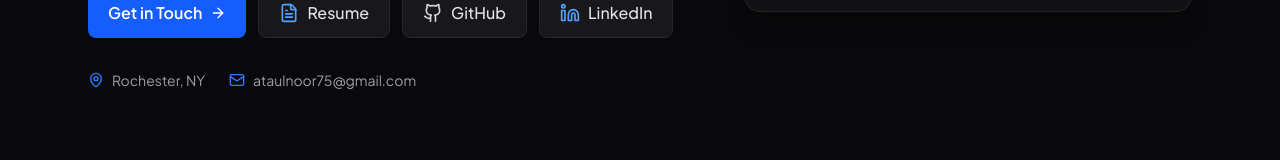
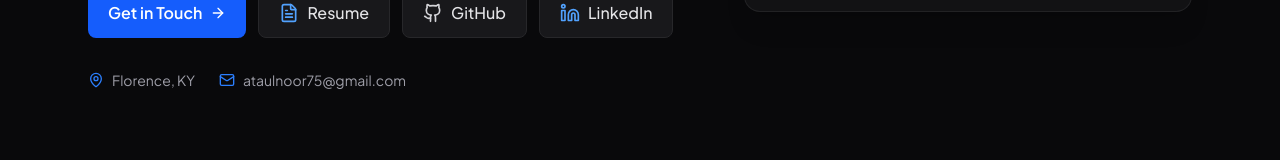
Before and after one commit to atauln/atauln-pubsite, a React (Vite) app: page / in a window 1280 px wide. Shown: the part 600-760 px from the top of the page. Built offline with nearby package versions, Linux system fonts and the light colour scheme.

Commit message:
feat: update personal profile details post-graduation and relocation

```diff
--- a/src/components/HeroSection.jsx
+++ b/src/components/HeroSection.jsx
@@ -16,7 +16,7 @@ export const HeroSection = ({ trackExternalLink }) => {
           Building Scalable <span className="text-transparent bg-clip-text bg-gradient-to-r from-blue-400 via-indigo-300 to-violet-400">Backend Systems</span> & Cloud Infrastructure
         </h1>
         <p className="text-lg text-zinc-400 max-w-xl leading-relaxed">
-          Hi, I'm <strong className="text-white">Ata Noor</strong>. Software engineering student at Rochester Institute of Technology (RIT) specializing in distributed API architectures, cloud infrastructure, and semantic search pipelines.
+          Hi, I'm <strong className="text-white">Ata Noor</strong>. Software engineering graduate from Rochester Institute of Technology (RIT) specializing in distributed API architectures, cloud infrastructure, and semantic search pipelines.
         </p>
 
         <div className="flex flex-wrap sm:flex-nowrap gap-3 pt-2">
--- a/src/data/portfolioData.js
+++ b/src/data/portfolioData.js
@@ -18,7 +18,7 @@ export const NAV_LINKS = [
 export const CONTACT_INFO = {
   email: 'ataulnoor75@gmail.com',
   phone: '(513) 582-6809',
-  location: 'Rochester, NY',
+  location: 'Florence, KY',
   github: 'https://github.com/atauln',
   linkedin: 'https://linkedin.com/in/atanoor',
   resume: '/resume.pdf'
```
